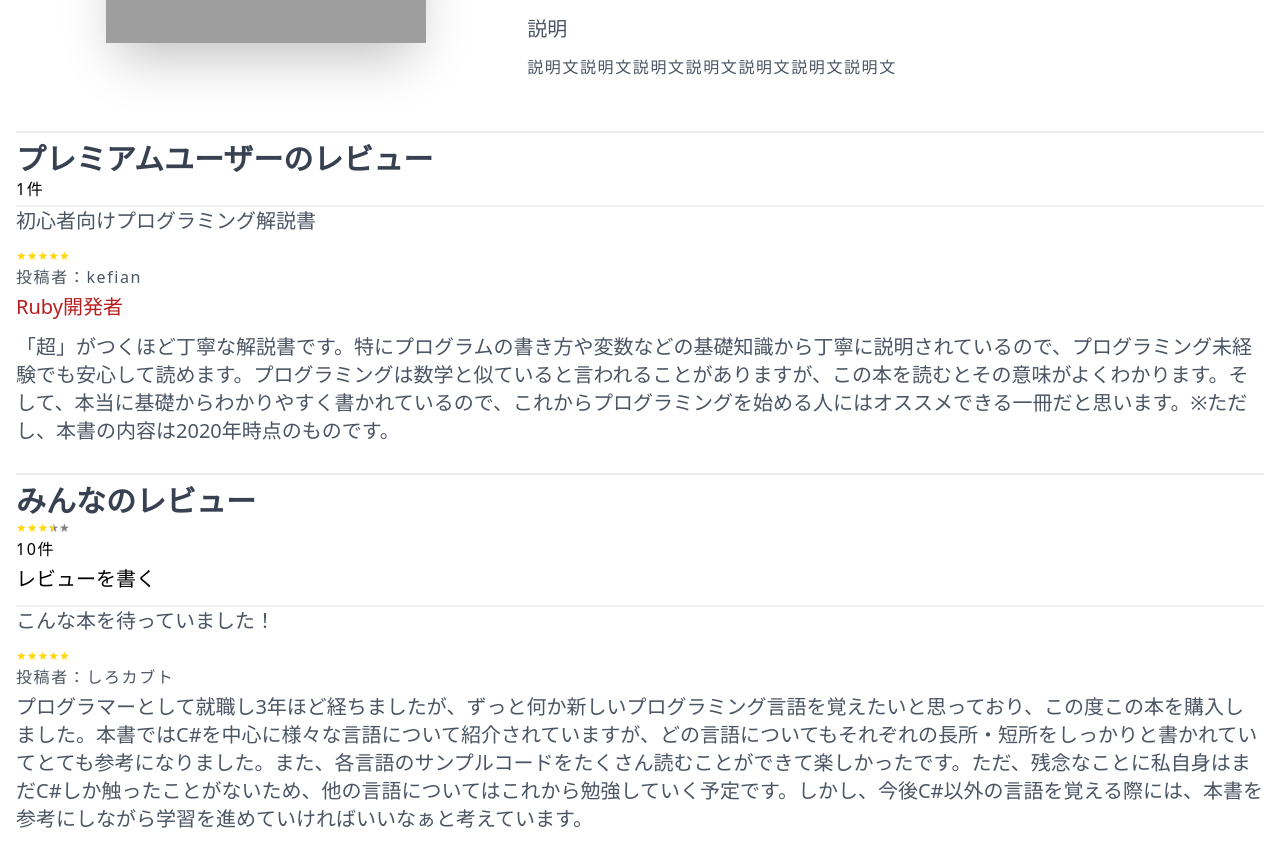
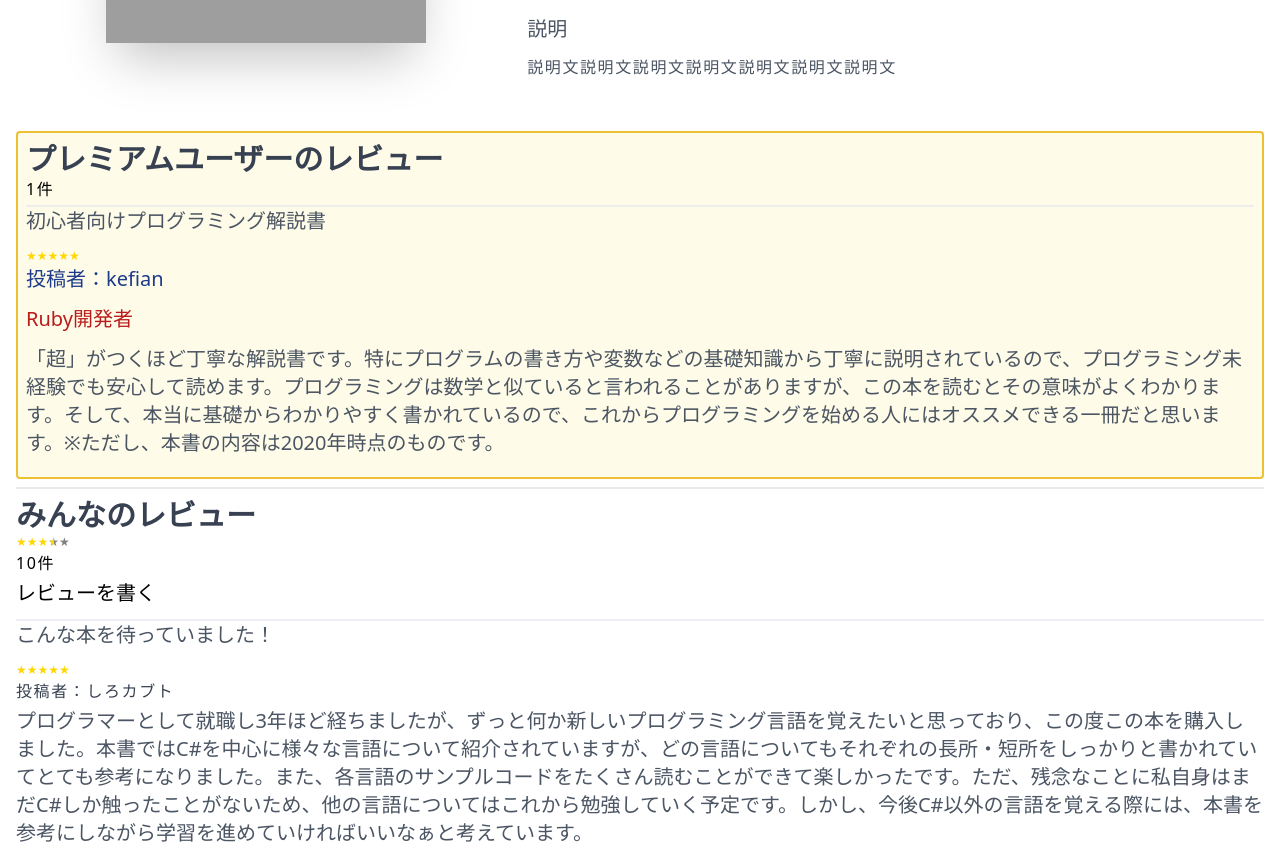
Before and after one commit to namikis/sansan_trigger2022, a React (Create React App) app in the folder front/: page /book in a window 1280 px wide. Shown: the part 325-1169 px from the top of the page. Built offline with nearby package versions, Linux system fonts and the light colour scheme; grey boxes are pictures that could not be loaded.

Commit message:
Premium Review Decorations

```diff
--- a/front/src/components/molecules/Card/ReviewCard/index.tsx
+++ b/front/src/components/molecules/Card/ReviewCard/index.tsx
@@ -22,7 +22,10 @@ const ReviewCard = ({title, star, userName, text, premium}: ReviewCardPropsType)
               size={12}
               edit={false}
             />
-            <SmallText text={`投稿者：${userName}`} color='border-gray-700'/>
+            {premium
+              ? <MediumText text={`投稿者：${userName}`} color='text-blue-900'/>
+              : <SmallText text={`投稿者：${userName}`} color='text-gray-700'/>
+            }
             {premium && <MediumText text={premium} color='text-red-700' />}
             <MediumText text={text} color='border-gray-700'/>
         </div>
--- a/front/src/components/templates/ReviewListBlock.tsx
+++ b/front/src/components/templates/ReviewListBlock.tsx
@@ -22,7 +22,7 @@ const ReviewListBlock = ({bookId, maxCardNum, star, numReviews}: ReviewListBlock
   });
   return (
     <div>
-      <div className="my-2 py-2 border-t-2 border-gray-200 border-opacity-80">
+      <div className="my-2 p-2 border-2 border-yellow-500 border-opacity-80 bg-yellow-50 rounded">
         <SubTitle title="プレミアムユーザーのレビュー" />
         <Link to={`/review/${bookId}`}><SmallText text={`${premiumReviews.length}件`} color='border-gray-700'/></Link>
         <ReviewList bookId={bookId} reviews={premiumReviews} maxCardNum={maxCardNum} />
```
